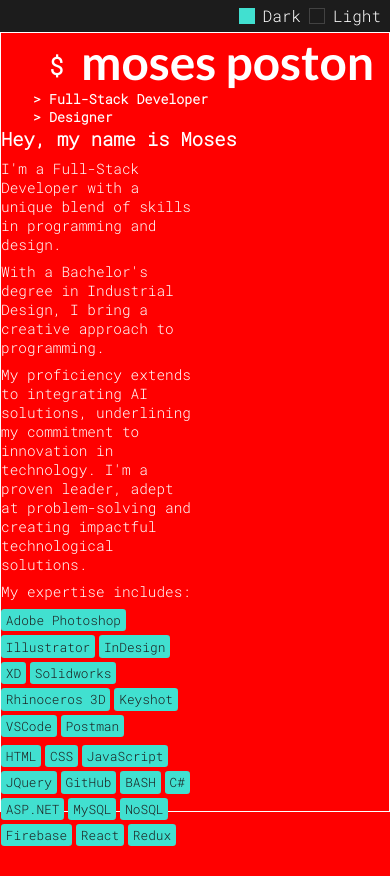
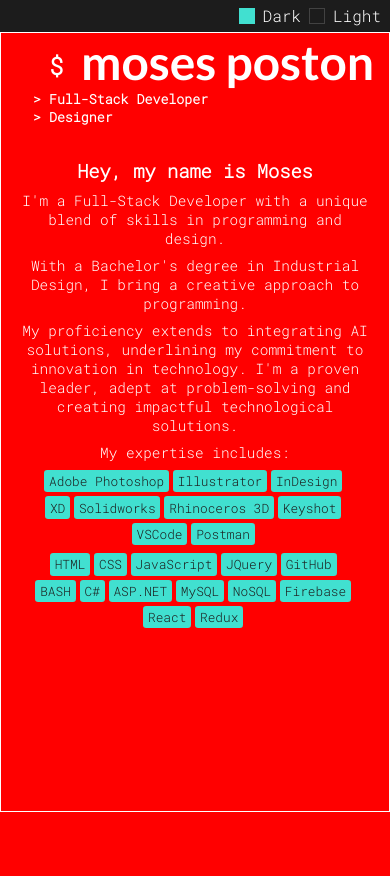
Before and after one commit to Object-ions/objections-portfolio, a React (Create React App) app: page /about in a window 390 px wide. Shown: the top 876 px of the page. Built offline with nearby package versions, Linux system fonts and the light colour scheme.

Commit message:
Add responsiveness to About

```diff
--- a/src/components/App/App.scss
+++ b/src/components/App/App.scss
@@ -323,6 +323,25 @@
             }
           }
 
+          .About {
+            padding: 2rem 1rem;
+
+            width: 100%;
+            display: block;
+            text-align: center;
+
+            h3,
+            p {
+              width: 100%;
+            }
+
+            .tags {
+              width: 90%;
+              justify-content: center;
+              margin: 0.5rem 1rem;
+            }
+          }
+
           .Projects {
             display: block;
 
@@ -372,7 +391,23 @@
         }
 
         .page {
-          display: block;
+          .About {
+            padding: 2rem 1rem;
+            width: 70%;
+            text-align: center;
+
+            h3,
+            p {
+              width: 100%;
+            }
+
+            .tags {
+              width: 90%;
+              justify-content: center;
+              margin: 0.5rem 1rem;
+            }
+          }
+
           .Projects {
             display: grid;
             grid-template-columns: 1fr 1fr;
```
